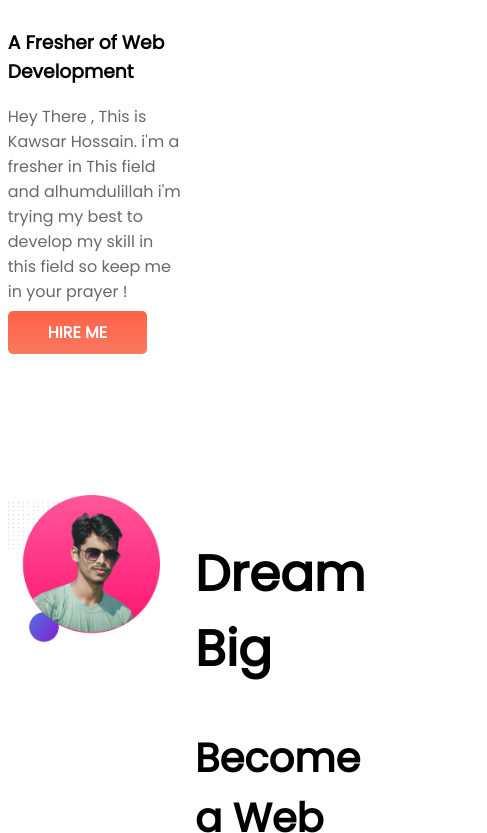
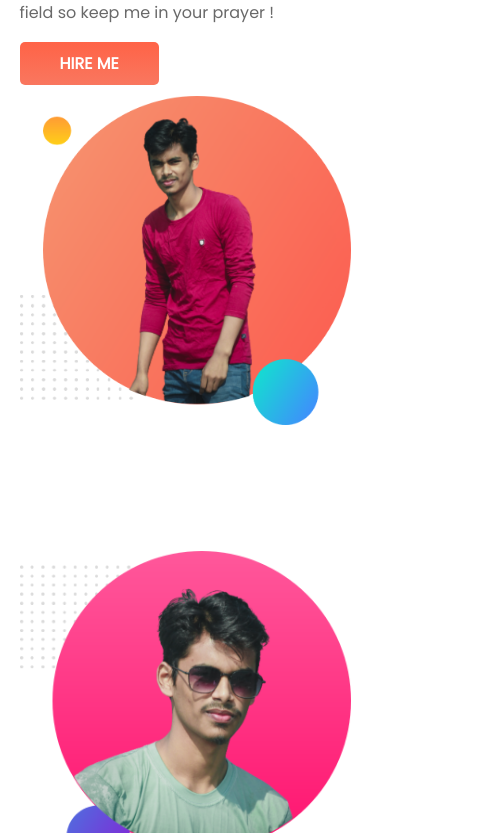
Before and after one commit to Kawsar-Hossain-318/developer-portfolio, a plain HTML site: page index.html in a window 390 px wide. Shown: the part 472-1305 px from the top of the page, 487 px wide, since content can reach past the window. Drawn offline with Linux system fonts and the light colour scheme.

Commit message:
responsive added

```diff
--- a/style.css
+++ b/style.css
@@ -1,6 +1,7 @@
 body {
   font-family: "Poppins", sans-serif;
   margin: 0;
+  padding: 0;
 }
 h1 {
   font-size: 50px;
@@ -71,3 +72,23 @@ h2 {
 footer p {
   text-align: center;
 }
+
+/* responsive here */
+@media (max-width: 700px) {
+  .half-width {
+    width: 100%;
+    padding-left: 5%;
+    padding-bottom: 5%;
+  }
+  .flexible-container {
+    display: block;
+    margin-bottom: 100px;
+  }
+  .half-width p {
+    padding-bottom: 10px;
+  }
+  .experience-item {
+    width: 85%;
+    margin: 5% auto;
+  }
+}
```
